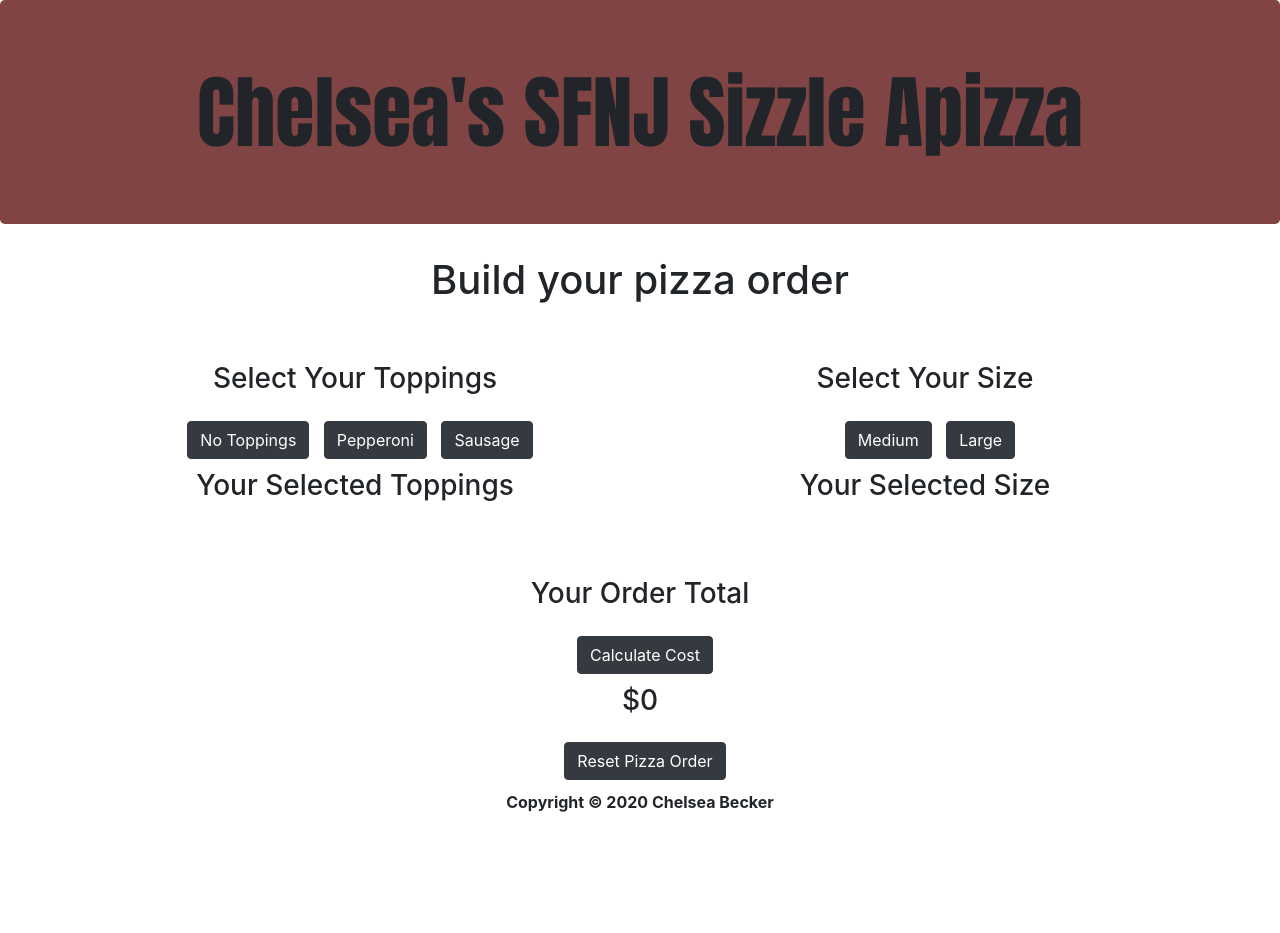
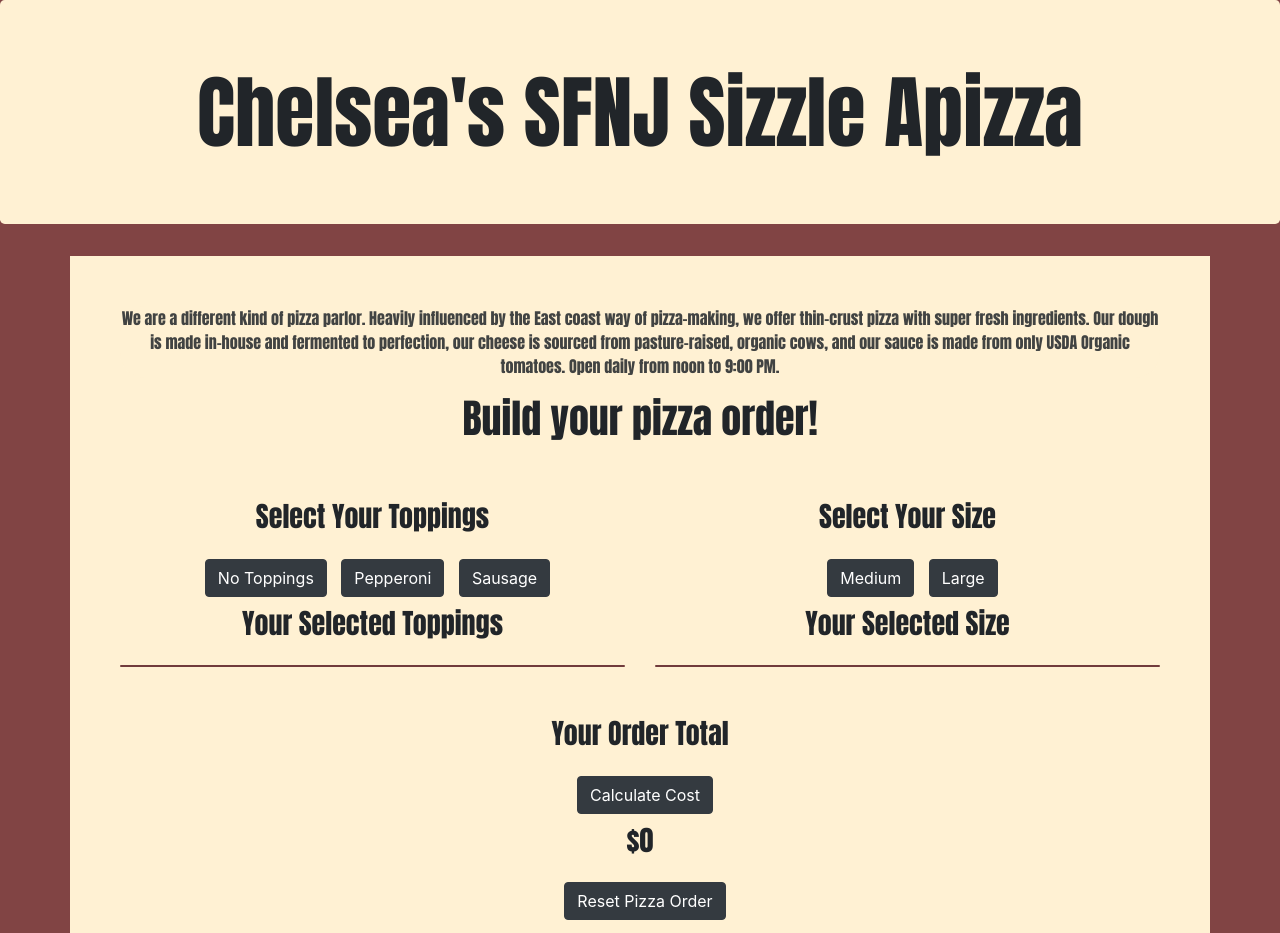
Before and after one commit to cschweig2/chelseas-pizza, a plain HTML site: page index.html in a window 1280 px wide. Shown: the top 933 px of the page. Before the commit the page ends 830 px from the top, so only its background shows below. Drawn offline with Linux system fonts and the light colour scheme.

Commit message:
Update css and html styling.

```diff
--- a/css/styles.css
+++ b/css/styles.css
@@ -1,17 +1,40 @@
 .jumbotron {
   text-align: center;
   font-size: 500%;
-  background-color:rgb(129, 68, 68);
+  background-color:rgb(255, 241, 211);
   font-family: Impact, Haettenschweiler, 'Arial Narrow Bold', sans-serif;
+}
+
+body {
+  background-color: rgb(129, 68, 68);
 }
 
 h1 {
   text-align: center;
+  font-family: Impact, Haettenschweiler, 'Arial Narrow Bold', sans-serif;
 }
 
 h3 {
   margin-bottom: 25px;
+  font-family: Impact, Haettenschweiler, 'Arial Narrow Bold', sans-serif;
 }
+
+p {
+  text-align: center;
+  font-family: Impact, Haettenschweiler, 'Arial Narrow Bold', sans-serif;
+}
+
+.container {
+  background-color: rgb(255, 241, 211);
+  padding: 50px;
+}
+
+#intro {
+  background-color: rgb(255, 241, 211);
+  border-radius: 25px;
+  opacity: 85%;
+}
+
 .col-6 {
   text-align: center;
   margin-left: auto;
@@ -27,6 +50,13 @@ h3 {
   margin-bottom: 10px;
 }
 
+.card {
+  margin-left: auto;
+  margin-right: auto;
+  background-color: rgb(129, 68, 68);
+  font-family: Impact, Haettenschweiler, 'Arial Narrow Bold', sans-serif;
+}
+
 footer {
   text-align: center;
 }
--- a/index.html
+++ b/index.html
@@ -10,7 +10,8 @@
   <body>
     <h1 class="jumbotron">Chelsea's SFNJ Sizzle Apizza</h1>
     <div class="container">
-      <h1>Build your pizza order</h1>
+      <p id="intro">We are a different kind of pizza parlor. Heavily influenced by the East coast way of pizza-making, we offer thin-crust pizza with super fresh ingredients. Our dough is made in-house and fermented to perfection, our cheese is sourced from pasture-raised, organic cows, and our sauce is made from only USDA Organic tomatoes. Open daily from noon to 9:00 PM.</p>
+      <h1>Build your pizza order!</h1>
       <div class="row">
         <div class="col-6" id="spacing">
           <h3>Select Your Toppings</h3>
@@ -18,18 +19,22 @@
           <button type="submit" id="pepperoni" class="btn btn-dark">Pepperoni</button>
           <button type="submit" id="sausage" class="btn btn-dark">Sausage</button>
           <h3>Your Selected Toppings</h3>
-          <ul id="toppings">
+          <div class="card">
+            <div id="toppings">
 
-          </ul>
+            </div>
+          </div>
         </div>
         <div class="col-6" id="spacing">
           <h3>Select Your Size</h3>
           <button type="submit" id="size-medium" class="btn btn-dark">Medium</button>
           <button type="submit" id="size-large" class="btn btn-dark">Large</button>
           <h3>Your Selected Size</h3>
-          <ul id="size">
+          <div class="card">
+            <div id="size">
 
-          </ul>
+            </div>
+          </div>
         </div>
       </div>
       <div class="row">
@@ -45,6 +50,8 @@
         </div>
       </div>
     </div>
+    <br>
+    <br>
   </body>
   <footer>
     <p><strong>Copyright © 2020 Chelsea Becker</strong></p>
--- a/js/scripts.js
+++ b/js/scripts.js
@@ -13,12 +13,10 @@ Pizza.prototype.addTopping = function() {
   if (this.topChoices.length <= 1 && this.topChoices[0] === "plain"){
     this.topChoices.shift();
     this.topChoices.push(this.topping);
-    console.log(this.topChoices);
     return;
   }
   if (this.topChoices.length <= 1) {
     this.topChoices.push(this.topping);
-    console.log(this.topChoices);
     return;
   }
 }
@@ -42,10 +40,8 @@ Pizza.prototype.calculateCost = function() {
   if (this.size === "large") {
     this.totalCost += 4;
   }
-  console.log(this.totalCost);
   return this.totalCost;
 }
-
 
 Pizza.prototype.resetCost = function() {
   this.totalCost = 12;
```
